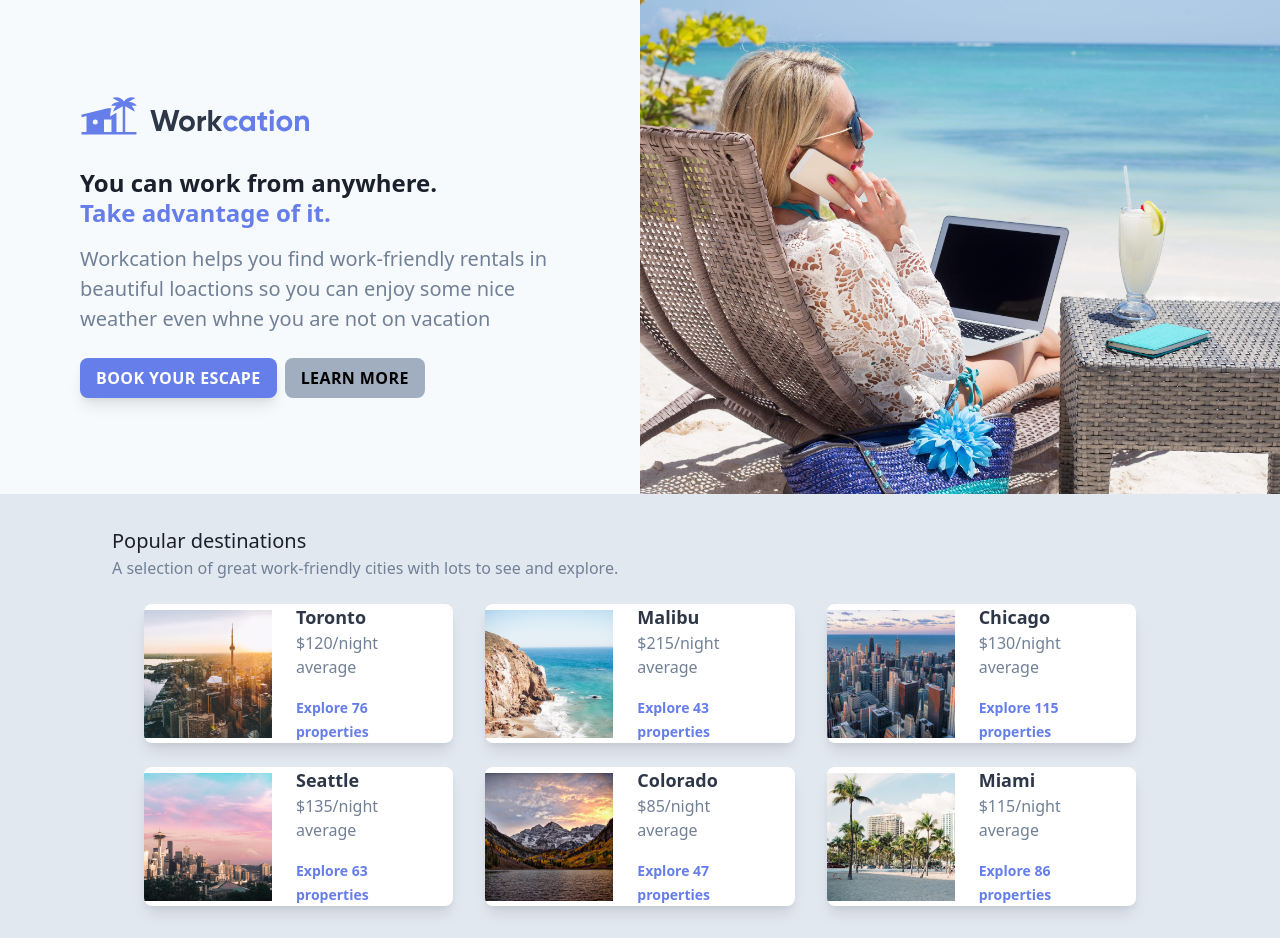
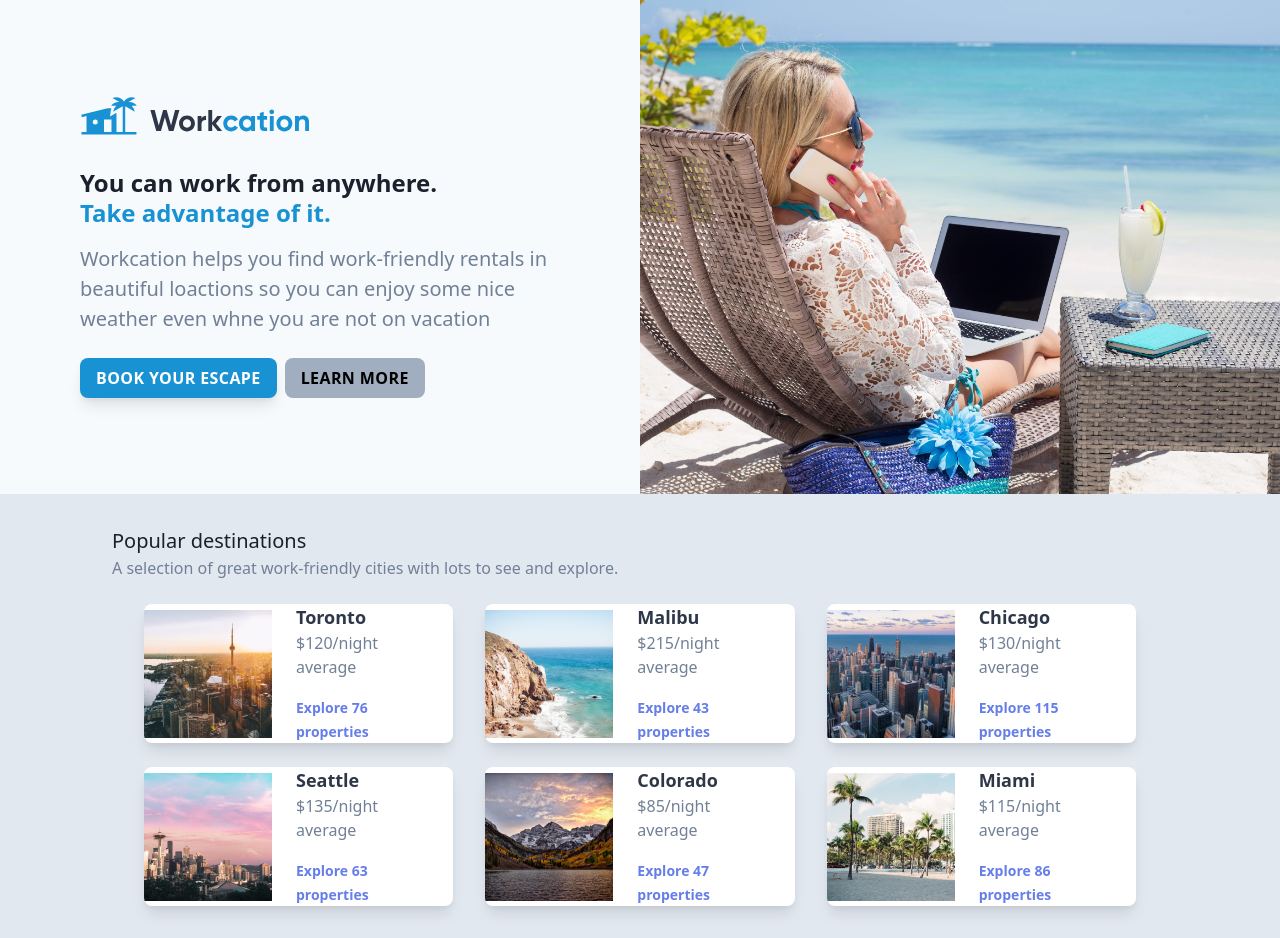
Before and after one commit to omohemma/vue-workcation-tailwind, a Vue app: page / in a window 1280 px wide. Built offline with nearby package versions, Linux system fonts and the light colour scheme.

Commit message:
Adding custom config in tailwind config file

```diff
--- a/src/assets/tailwind.scss
+++ b/src/assets/tailwind.scss
@@ -13,7 +13,8 @@
   }
 
   &-indigo {
-    @apply bg-indigo-500 text-white;
+    // @apply bg-indigo-500 text-white;
+    @apply bg-brand-blue text-white;
 
     &:hover {
       @apply bg-indigo-400;
--- a/src/views/Home.vue
+++ b/src/views/Home.vue
@@ -1,19 +1,17 @@
 <template>
-  <div class="">
+  <div class>
     <!-- Container -->
     <div class="flex bg-gray-100">
-      <div
-        class="px-8 py-12 max-w-md mx-auto sm:max-w-xl lg:w-1/2 lg:max-w-full lg:py-24 lg:px-12"
-      >
+      <div class="px-8 py-12 max-w-md mx-auto sm:max-w-xl lg:w-1/2 lg:max-w-full lg:py-24 lg:px-12">
         <div class="xl:max-w-lg xl:ml-auto">
           <!-- Logo -->
-          <img class="h-10" src="images/logo.svg" alt="" />
+          <img class="h-10" src="images/logo-blue.svg" alt />
 
           <!-- Banner Image -->
           <img
-            class="mt-6 rounded-lg shadow-xl  sm:mt-8 sm:h-64 sm:w-full sm:object-cover sm:object-center lg:hidden "
+            class="mt-6 rounded-lg shadow-xl sm:mt-8 sm:h-72 sm:w-full sm:object-cover sm:object-center lg:hidden"
             src="images/beach-work.jpg"
-            alt=""
+            alt
           />
 
           <!-- Heading -->
@@ -21,9 +19,8 @@
             class="mt-6 text-2xl font-bold text-gray-900 leading-tight sm:mt-8 sm:text-3xl lg:text-2xl xl:text-2xl"
           >
             You can work from anywhere.
-            <br class="hidden lg:inline" /><span class="text-indigo-500"
-              >Take advantage of it.</span
-            >
+            <br class="hidden lg:inline" />
+            <span class="text-brand-blue">Take advantage of it.</span>
           </h1>
 
           <!-- Paragraph/Subheading -->
@@ -36,10 +33,8 @@
 
           <!-- Call To Action -->
           <div class="mt-4 sm:mt-6">
-            <a href="#" class=" btn btn-indigo shadow-lg sm:text-base "
-              >Book your escape</a
-            >
-            <a href="#" class="btn  btn-gray sm:text-base ">Learn more</a>
+            <a href="#" class="btn btn-indigo shadow-lg sm:text-base">Book your escape</a>
+            <a href="#" class="btn btn-gray sm:text-base">Learn more</a>
           </div>
         </div>
       </div>
@@ -49,16 +44,16 @@
         <img
           class="absolute inset-0 w-full h-full object-cover object-center"
           src="images/beach-work.jpg"
-          alt=""
+          alt
         />
       </div>
     </div>
 
     <div class="max-w-md sm:max-w-xl lg:max-w-6xl mx-auto px-8 lg:px-12 py-8">
       <h2 class="text-xl text-gray-900">Popular destinations</h2>
-      <p class="text-gray-600">
-        A selection of great work-friendly cities with lots to see and explore.
-      </p>
+      <p
+        class="text-gray-600"
+      >A selection of great work-friendly cities with lots to see and explore.</p>
       <!-- Card Box -->
       <div class="flex flex-wrap mx-4">
         <!-- Cards Begin-->
--- a/tailwind.config.js
+++ b/tailwind.config.js
@@ -1,6 +1,13 @@
 module.exports = {
   theme: {
-    extend: {}
+    extend: {
+      colors: {
+        "brand-blue": "#1992d4"
+      },
+      spacing: {
+        "72": "18rem"
+      }
+    }
   },
   variants: {
     backgroundColor: ["responsive", "hover", "focus", "active"]
```
